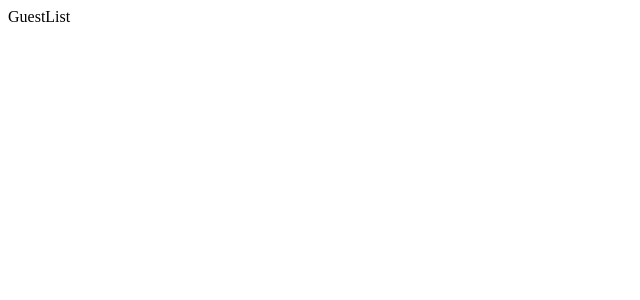
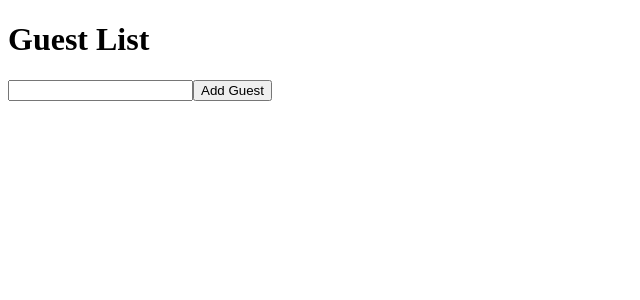
Before and after one commit to KennedyMungai/react_typescript_sample, a React (Create React App) app: page / in a window 1280 px wide. Shown: the top 300 px of the page, without its empty margins (0-640 px from the left). Built offline with nearby package versions, Linux system fonts and the light colour scheme.

Commit message:
Added some simple markup for the Guest List app

```diff
--- a/src/state/GuestList.tsx
+++ b/src/state/GuestList.tsx
@@ -1,7 +1,11 @@
 const GuestList: React.FC = () =>
 {
     return (
-        <div>GuestList</div>
+        <div>
+            <h1>Guest List</h1>
+            <input type="text" />
+            <button>Add Guest</button>
+        </div>
     )
 }
 
```
